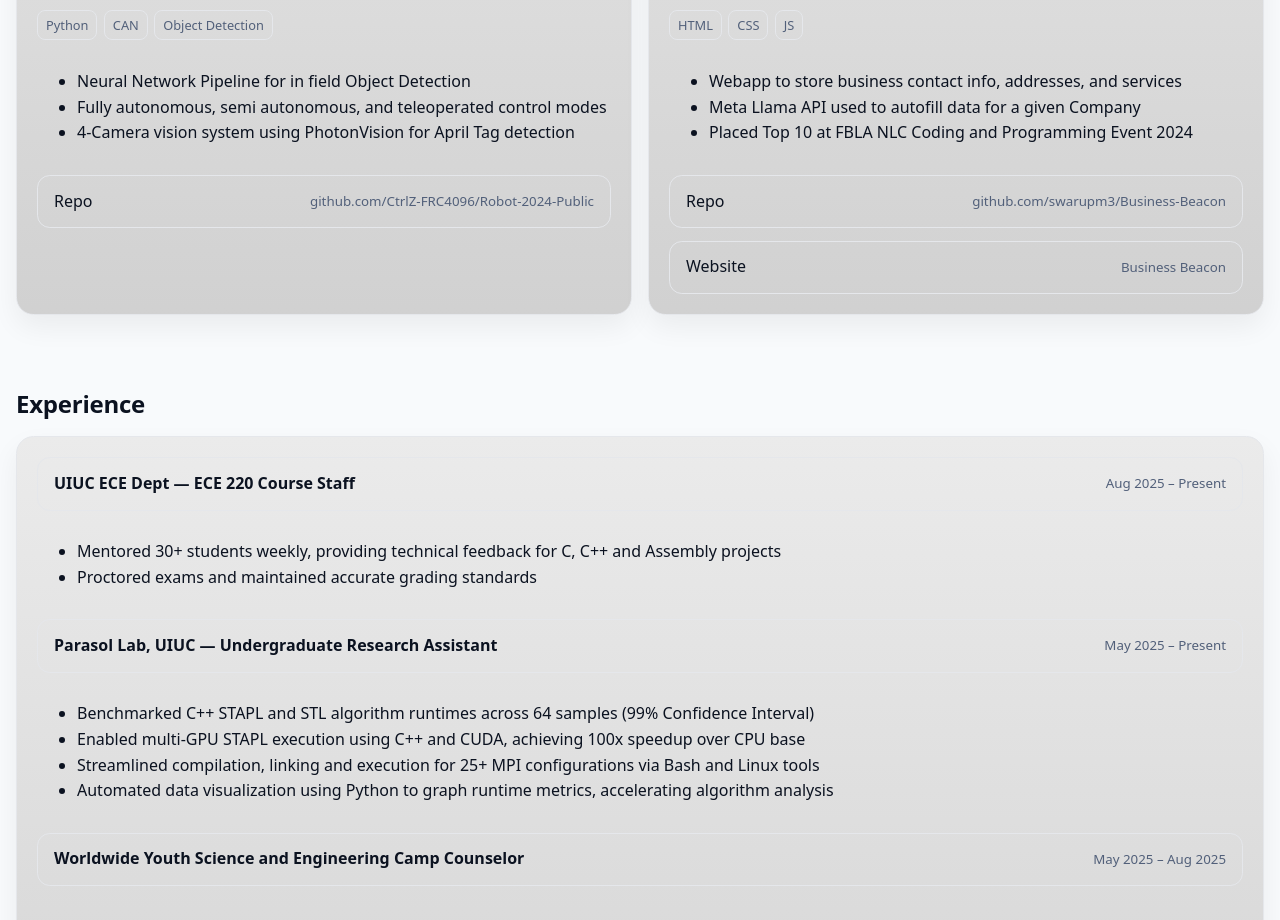
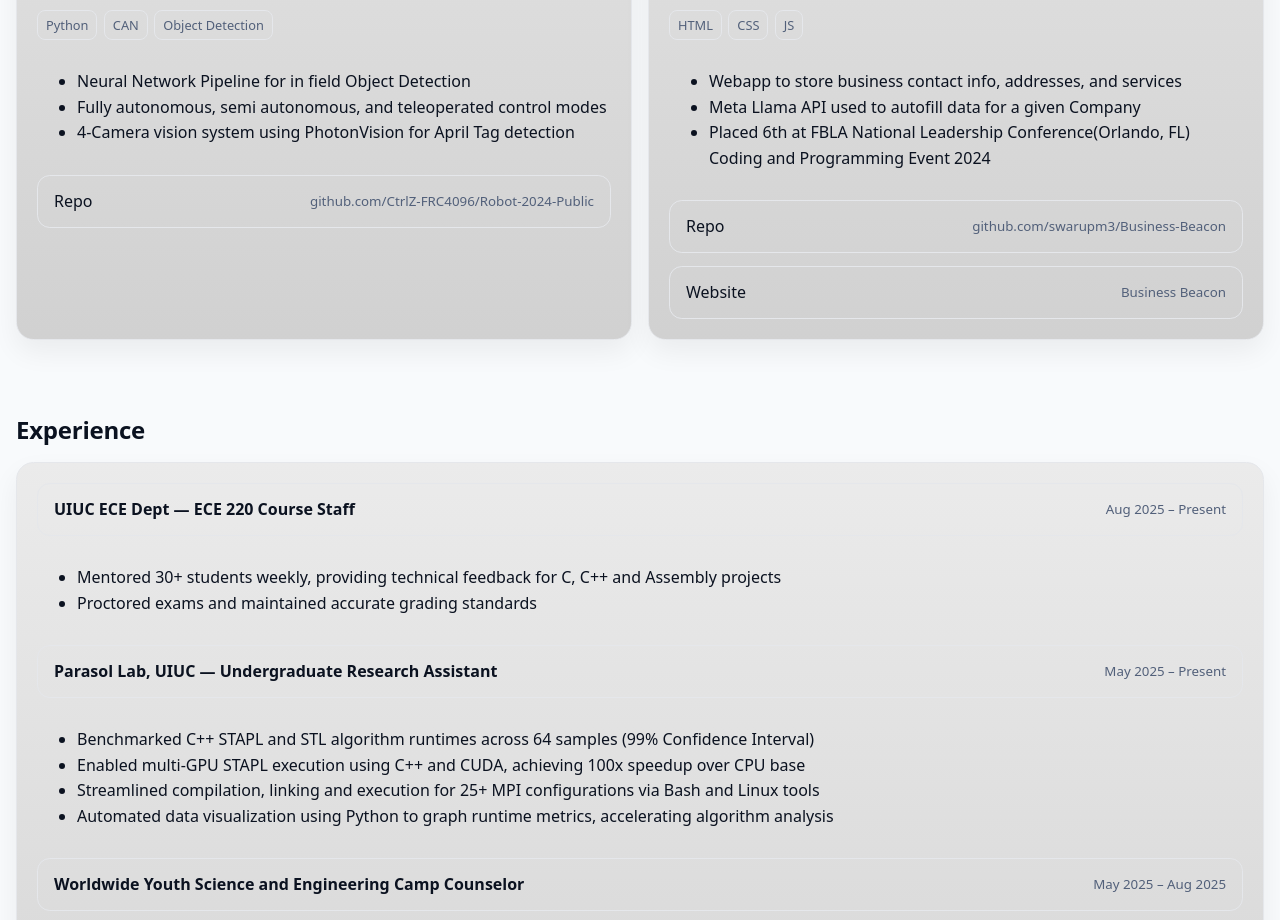
Before and after one commit to swarupm3/swarupm3.github.io, a plain HTML site: page index.html in a window 1280 px wide. Shown: the part 3210-4130 px from the top of the page. Drawn offline with Linux system fonts and the light colour scheme.

Commit message:
changed 10th to 6th

```diff
--- a/index.html
+++ b/index.html
@@ -380,7 +380,7 @@
             <ul>
               <li>Webapp to store business contact info, addresses, and services</li>
               <li>Meta Llama API used to autofill data for a given Company</li>
-              <li>Placed Top 10 at FBLA NLC Coding and Programming Event 2024</li>
+              <li>Placed 6th at FBLA National Leadership Conference(Orlando, FL) Coding and Programming Event 2024</li>
             </ul>
           </div>
           <div class="row">
```
